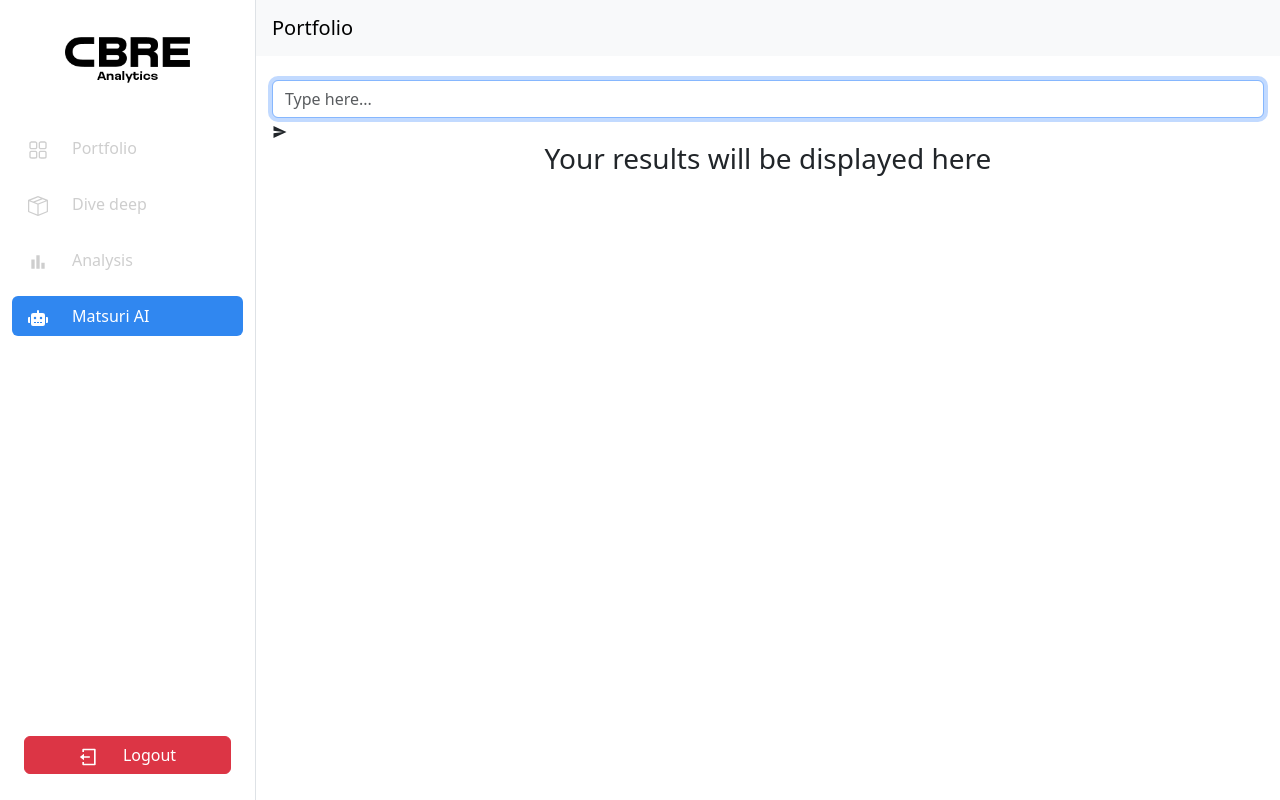
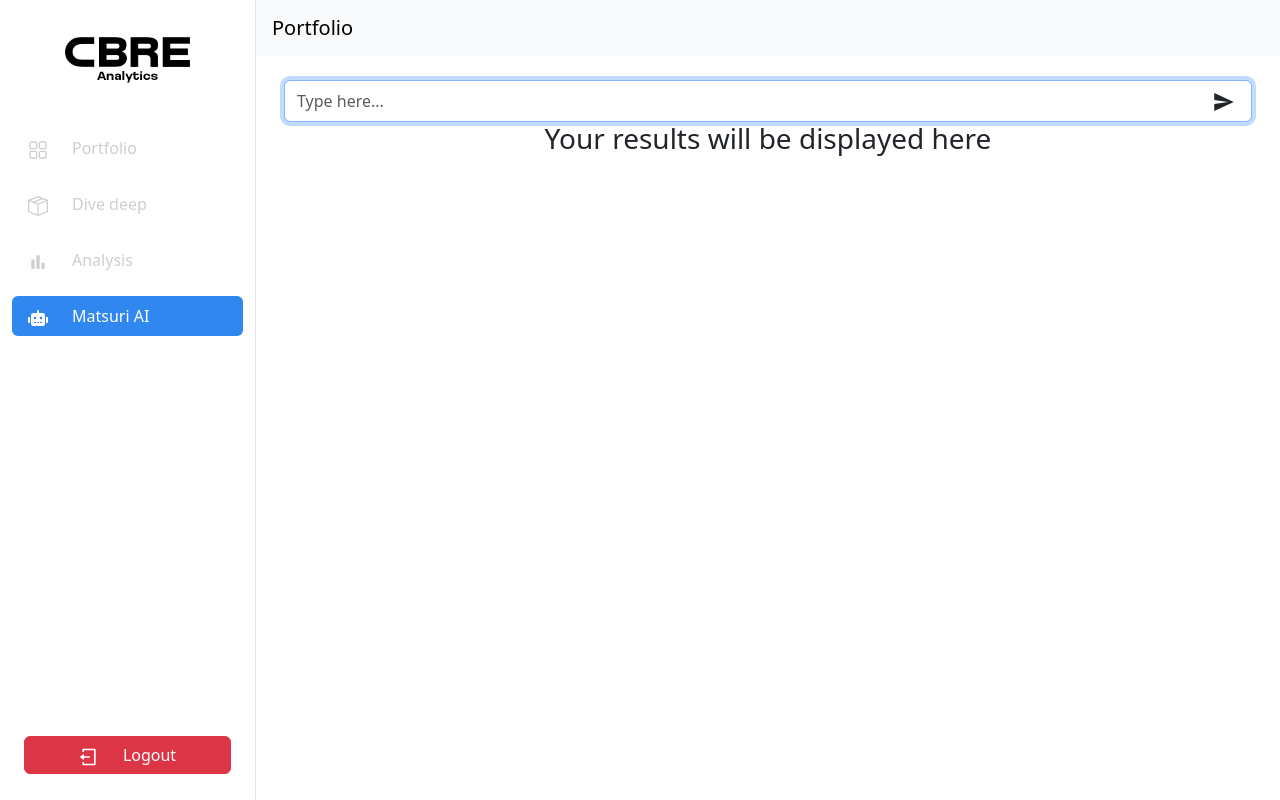
Before and after one commit to AdraProductStudio/cbre, a React (Create React App) app: page /home/matsuri-ai in a window 1280 px wide. Built offline with nearby package versions, Linux system fonts and the light colour scheme; sample sign-in values are in the browser's storage.

Commit message:
table-success

```diff
--- a/src/Components/Home/AuthentatePage.jsx
+++ b/src/Components/Home/AuthentatePage.jsx
@@ -18,7 +18,7 @@ const AuthentatePage = () => {
           <div className="row">
             <Sidebar />
             {/* <Toaster /> */}
-            <div className="col p-0">
+            <div className="col p-0 overflow-auto">
               <Header />
               <div className="main-content-height overflow-auto px-3 pt-4">
                 <Outlet />
--- a/src/Components/OtherPages/MAtsuriAi.jsx
+++ b/src/Components/OtherPages/MAtsuriAi.jsx
@@ -8,10 +8,10 @@ import { IoMdSend } from "react-icons/io";
 // import 'datatables.net-dt'
 // import 'datatables.net-responsive-dt'
 
-// import DataTable from "datatables.net-dt";
-// import "datatables.net-responsive-dt";
-// import "datatables.net-bs5";
-// import "datatables.net-responsive-bs5";
+import DataTable from "datatables.net-dt";
+import "datatables.net-responsive-dt";
+import "datatables.net-bs5";
+import "datatables.net-responsive-bs5";
 
 const MatsuriAi = () => {
   const [loading, setLoading] = useState(false);
@@ -36,15 +36,16 @@ const MatsuriAi = () => {
             if (response.data.error_code === 200) {
               setHeader(response.data.data.columns);
               setValues(response.data.data.data);
-            setTimeout(() =>{
-            //   new DataTable("#example_table", {
-            //     responsive: true,
-            //   });
+              setTimeout(() => {
+                new DataTable("#example_table", {
+                  responsive: true,
+                });
                 setLoading(false);
-            },20000)
+              }, 20000);
             }
           })
           .catch((error) => {
+            setLoading(false)
             toast.error(error.message);
             if (error.code === "ERR_NETWORK") {
               console.log(error);
@@ -54,13 +55,13 @@ const MatsuriAi = () => {
       } catch (err) {
         console.log(err.code);
       }
-  };
+    }
 
   return (
-    <>
+    <div className="container ">
       <div className="matsuriAi-searchBar">
         <input
-          className="form-control fieldBar"
+          className="form-control fieldBar py-2"
           onKeyDown={handleKeyDown}
           type="text"
           placeholder="Type here..."
@@ -68,41 +69,43 @@ const MatsuriAi = () => {
           disabled={loading}
         />
 
-        <span className="matsuriAi-send-icon">
+        <span className="matsuriAi-send-icon" onClick={getQueryResult}>
           <IoMdSend />
         </span>
       </div>
 
       {header.length > 0 ? (
-            <table className="table table-bordered overflow-scroll" id="example_table">
+        <div className="card overflow-auto mt-5">
+          <div className="card-body ">
+            <table className="table table-bordered mt-2" id="example_table">
               <thead>
                 <tr>
                   {header.map((head, index) => {
-                    return index<8 ? <th key={index}>{head}</th>: null
+                    return <th key={index}>{head}</th>;
                   })}
                 </tr>
               </thead>
               <tbody>
-
-
                 {values.map((val, index) => {
-                  return index<8 ? <tr key={index}>
+                  return (
+                    <tr key={index}>
                       {val.map((colValues, index) => {
-                        return index<8 ? <td key={index}>{colValues}</td> : null
+                        return <td key={index}>{colValues}</td>;
                       })}
                     </tr>
-                    : null
-
+                  );
                 })}
               </tbody>
               <tfoot>
                 <tr>
                   {header.map((head, index) => {
-                    return index<8 ? <th key={index}>{head}</th> : null
+                    return <th key={index}>{head}</th>;
                   })}
                 </tr>
               </tfoot>
             </table>
+          </div>
+        </div>
       ) : loading ? (
         <div class="d-flex justify-content-center">
           <div class="spinner-border text-primary" role="status">
@@ -113,11 +116,10 @@ const MatsuriAi = () => {
         <h3 className="row align-items-center justify-content-center">
           Your results will be displayed here
         </h3>
-      )}
+      )
+    }
       <Toaster />
-
-    </>
-  );
-};
-
+    </div>
+  )
+}
 export default MatsuriAi;
--- a/src/Components/ReusableComponent/Header.jsx
+++ b/src/Components/ReusableComponent/Header.jsx
@@ -42,7 +42,7 @@ const Header = () => {
 
   return (
     <div className="header-component">
-      <nav className="navbar navbar-expand-lg navbar-light bg-light header-nav-tag py-2">
+      <nav className="navbar navbar-expand-lg navbar-light bg-light header-nav-tag py-2 ">
         <div className="container-fluid px-3">
           <a className="navbar-brand" href="#">
             {selectedTab}
--- a/src/index.css
+++ b/src/index.css
@@ -101,3 +101,14 @@ a.nav-link.active {
 .responsive-main-content-width{
   width: calc(100% - var(--sidebar-width));
 }
+.matsuriAi-searchBar {
+  position: relative;
+  cursor: pointer;
+}
+
+.matsuriAi-send-icon {
+  position: absolute;
+  top: .1rem;
+  right: 1rem;
+  font-size: 1.5rem;
+}
```
Lines whose indentation alone changed are shown as unchanged.
